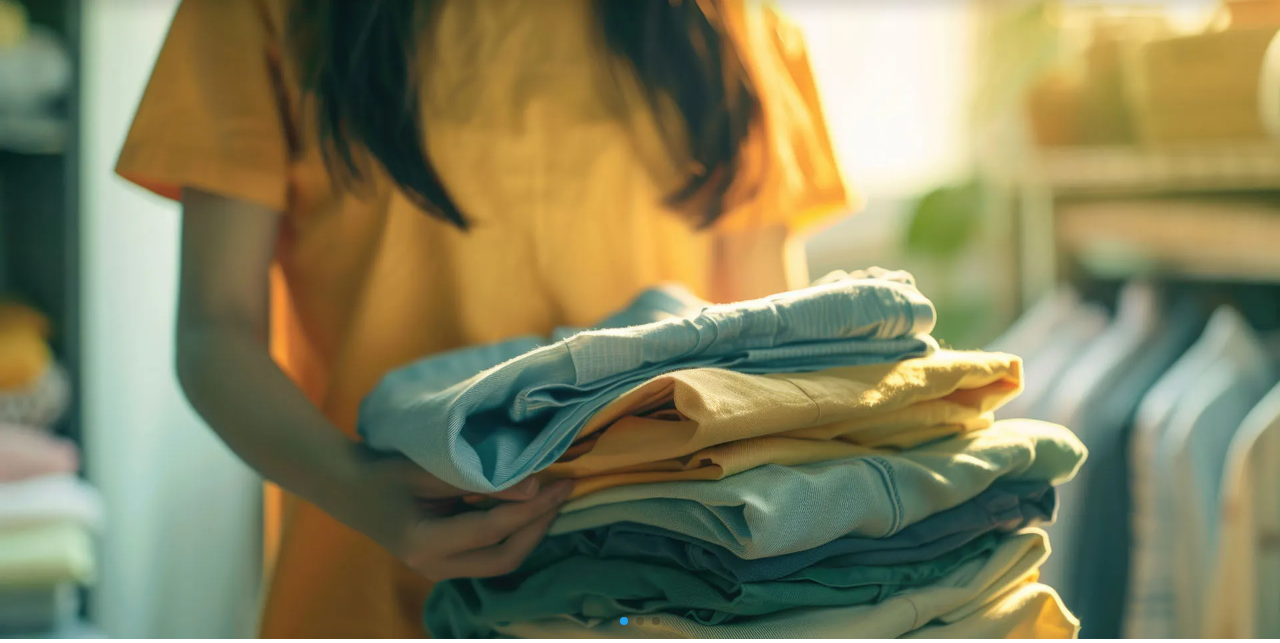
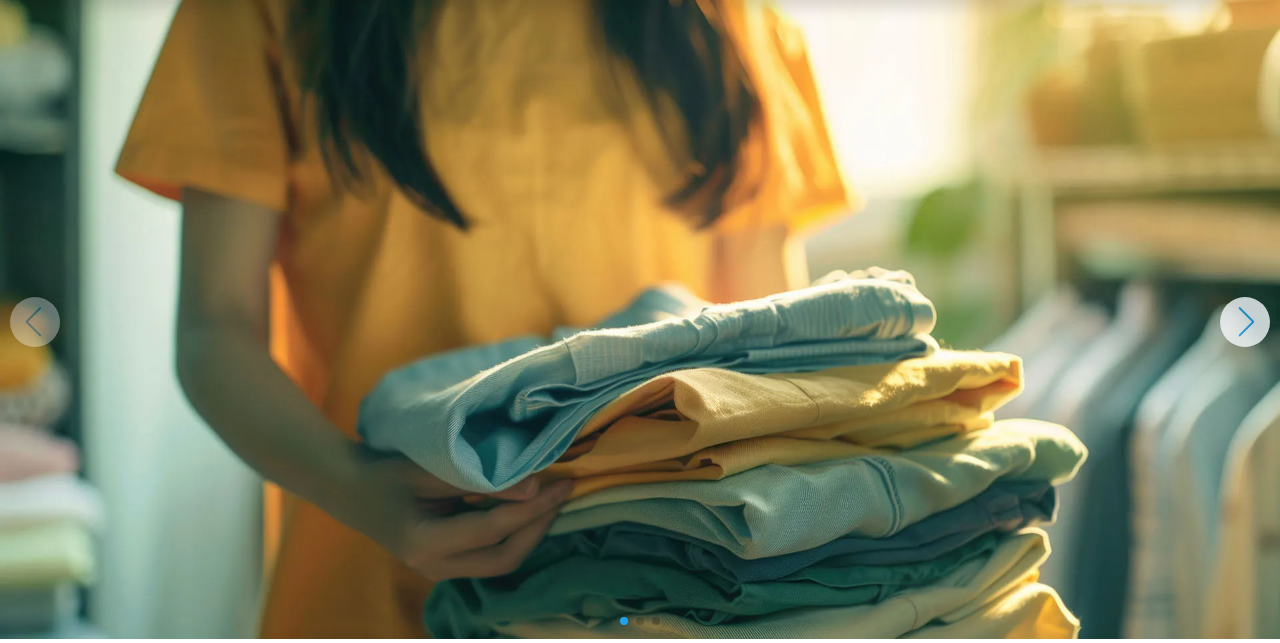
Before and after one commit to Kajaia/oxid-web-design, a PHP site: page / in a window 1280 px wide. Shown: the part 79-722 px from the top of the page. Run offline with PHP 8.4, Linux system fonts and the light colour scheme.

Commit message:
Added swiper navigation arrows

```diff
--- a/assets/css/style.css
+++ b/assets/css/style.css
@@ -297,6 +297,37 @@ body {
 }
 
 /* Swiper */
+.swiper-button-next,
+.swiper-button-prev {
+  display: flex;
+  align-items: center;
+  justify-content: center;
+  width: 50px;
+  height: 50px;
+  color: var(--c-secondary, var(--c-secondary));
+  background-color: var(--c-light-dark);
+  border-radius: 50%;
+  opacity: 0.8;
+}
+
+.swiper-button-next {
+  padding: 10px 10px 10px 13px;
+}
+
+.swiper-button-prev {
+  padding: 10px 13px 10px 10px;
+}
+
+.swiper-button-next:after,
+.swiper-button-prev:after {
+  font-family: swiper-icons;
+  font-size: 30px;
+  text-transform: none !important;
+  letter-spacing: 0;
+  font-variant: initial;
+  line-height: 1;
+}
+
 .swiper-pagination-bullet-active {
   background: var(--c-secondary, var(--c-secondary));
 }
--- a/assets/js/scripts.js
+++ b/assets/js/scripts.js
@@ -23,8 +23,12 @@ AOS.init({
 var swiper = new Swiper(".home-slider", {
   spaceBetween: 30,
   autoplay: {
-    delay: 3000,
+    delay: 30000000,
     disableOnInteraction: false,
+  },
+  navigation: {
+    nextEl: ".swiper-button-next",
+    prevEl: ".swiper-button-prev",
   },
   pagination: {
     el: ".swiper-pagination",
--- a/index.html
+++ b/index.html
@@ -93,6 +93,8 @@
           <img width="100%" height="100%" class="cover slider-image" src="/assets/img/photos/slider/slide-1.webp" alt="Slide 1 image" loading="lazy" />
         </div>
       </div>
+      <div class="swiper-button-next shadow"></div>
+      <div class="swiper-button-prev shadow"></div>
       <div class="swiper-pagination"></div>
     </section>
     <!-- Services -->
```
